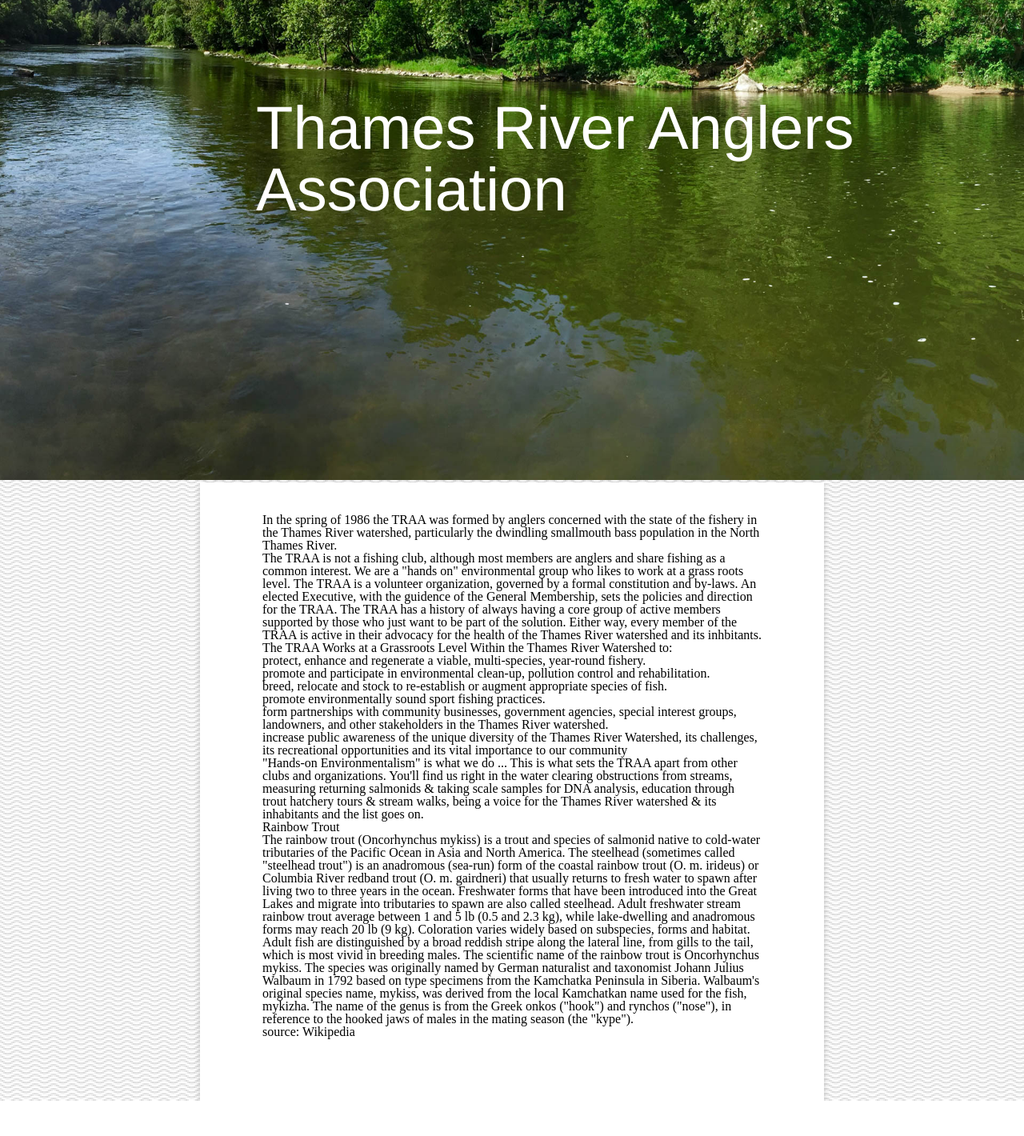
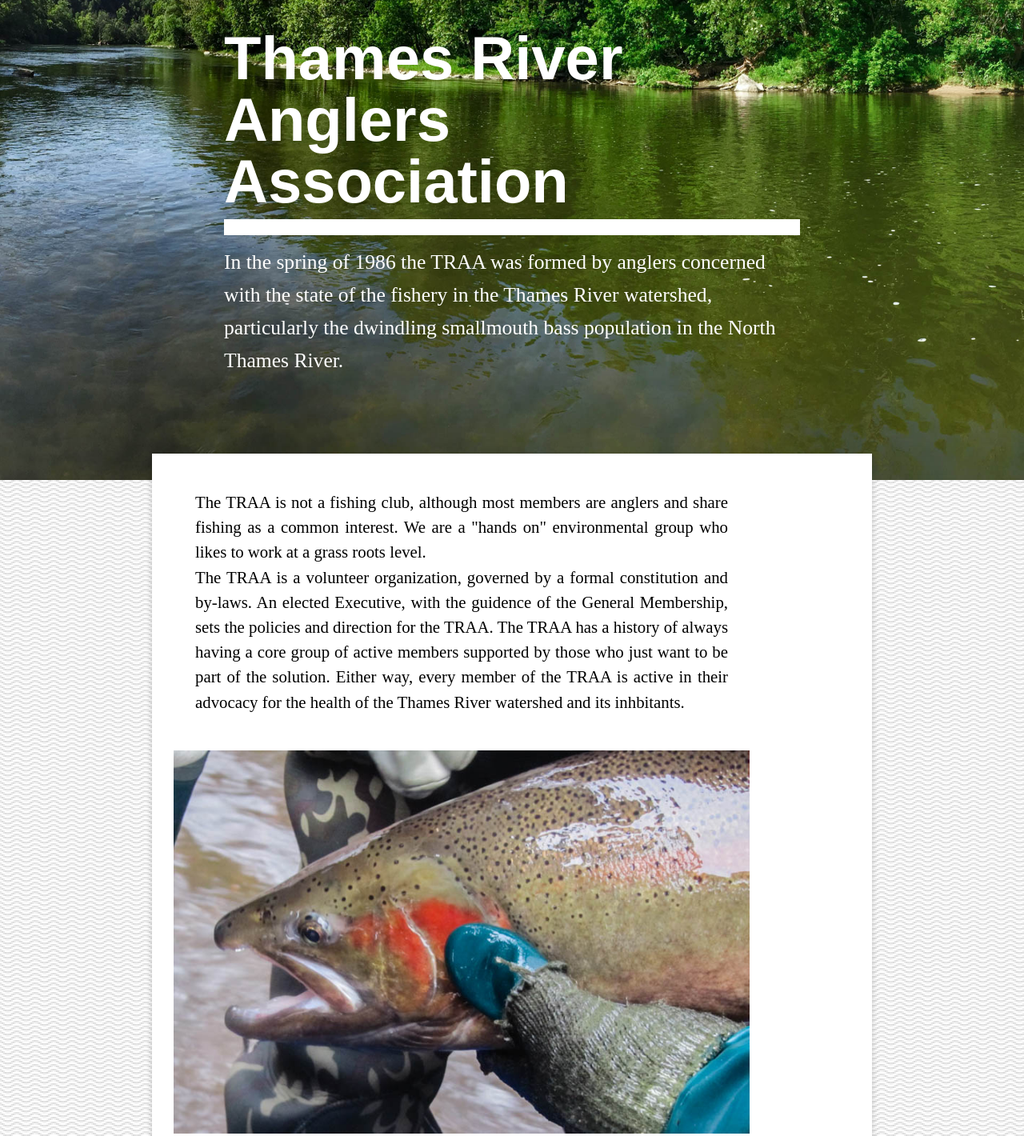
Before and after one commit to destanol/david_estanol_project-2, a plain HTML site: page index.html in a window 1280 px wide. Shown: the part 200-1620 px from the top of the page at 80% size. Before the commit the page ends 1576 px from the top, so only its background shows below. Drawn offline with Linux system fonts and the light colour scheme; a web font is replaced by a local one.

Commit message:
Completed CSS for desktop width

```diff
--- a/css/main.css
+++ b/css/main.css
@@ -5,29 +5,52 @@
 #gridCon
 {
     display:grid;
-    grid-template-columns: 200px 50px 1fr 50px 200px;
+    grid-template-columns: 180px 10px 1fr 10px 180px;
     background-image: url(../images/white_wave.png)
 }
 
 #header
 {
-    position: relative;
     grid-column: 1 / -1;
-    display: block;
+    grid-row-start: 1
 }
 
-#title
+.title
 {
-    position: absolute;
+    grid-column-start: 3;
+    grid-row-start: 1;
     font-size: 4.75rem;
     line-height: 4.8125rem;
-    top: 40%;
-    left: 25%;
+    margin: 26% 0 0 10%;
     max-width: 1000px;
     text-align: left;
     color: #fff;
+    display: flex;
+    flex-direction: column;
+    width: 80%;
+
+}
+
+.title h1
+{
+    font-family: 'freight-macro-pro', "seguoe", sans-serif;
+    font-weight: 600;
+    border-bottom: solid #fff 20px;
     text-transform: capitalize;
-    font-family: 'helvetica', sans-serif;
+    margin-bottom: 2%;
+    padding-bottom: 1.2%;
+
+
+}
+
+.title h2
+{
+    font-family: freight-macro-pro, serif;
+    font-weight: 500;
+    font-size: 1.6rem;
+    line-height: 1.6;
+    margin-bottom: 2%;
+
 }
 
 #heroImg
@@ -40,7 +63,96 @@ article
 {
     background-color: #fff;
     grid-column: 3;
-    padding: 5% 10% 10% 10%;
-    box-shadow: 0px 2px 8px 0px rgba(0, 0, 0, 0.2)
+    /* padding: 5% 14% 10% 10%; */
+    padding: 5% 0 10% 0;
+    box-shadow: 0px 2px 8px 0px rgba(0, 0, 0, 0.2);
+    font-family: freight-micro-pro, serif;
+    font-weight: 300;
+    font-size: 1.3rem;
+    line-height: 1.5;
+    text-align: justify;
+    text-justify: newspaper;
+    margin-top: -4%;
+    display: flex;
+    flex-direction: column;
+}
+
+article img
+{
+    padding-top: 5%;
+    width: 80%;
+    height: 80%;
+    max-width: 1080px;
+    padding-left:3%;
+}
+
+.heading
+{
+    font-family: freight-macro-pro, serif;
+    font-weight: 500;
+    line-height: 2rem;
+    margin-top: 5%;
+    margin-bottom: 2%;
+    font-size: 1.6rem;
+    padding-left: 4%;
 
 }
+
+
+ul, #listHeader
+{
+    list-style-type: disc;
+    background: rgb(182, 197, 114);
+    margin: 0% -4% -3% -4%;
+}
+
+#listHeader
+{
+    border-radius:20px 20px 0 0;
+    padding: 5%;
+    margin-top: 5%;
+}
+
+ul
+{
+    padding: 0 10% 5% 8%;
+    border-radius:0 0 20px 20px;
+    margin-bottom: 2%;
+
+}
+
+.articleContent
+{
+    padding-right: 20%;
+}
+
+.articleContent
+
+{
+    padding-left:6%
+}
+
+#citation
+{
+    margin-top: 1.3%;
+    margin-left: 5%;
+    font-style: italic;
+    font-size: 1.5rem
+}
+
+a:link
+{
+    text-decoration: none;
+    color: #5F5F5F
+}
+
+a:visited
+{
+    text-decoration: none;
+    color: #9a9a9a
+  }
+
+a:hover
+{
+    text-decoration: underline;
+  }
--- a/index.html
+++ b/index.html
@@ -2,40 +2,52 @@
 <html lang="en">
 <head>
 <meta charset="UTF-8">
-<title>Thames River Anglers Association</title>
+<title>About - Thames River Anglers Association</title>
 <!-- Link to reset first -->
 <link href="css/reset.css" rel="stylesheet" type="text/css">
 <link href="css/main.css" rel="stylesheet" type="text/css">
+<link rel="stylesheet" href="https://use.typekit.net/cic8awd.css">
 </head>
 
 <body id="gridCon">
 
 	<header id="header">
-		<h1 id="title">Thames River Anglers Association</h1>
-		<img src="images/river_large.jpg" id="heroImg">
+		<img src="images/river_large.jpg" width="1920px" height="1080px" id="heroImg">
 	</header>
+	<div class="title">
+		<h1 >Thames River Anglers Association </h1>
+		<h2  id="subhead">In the spring of 1986 the TRAA was formed by anglers concerned with the state of the fishery in the Thames River watershed, particularly the dwindling smallmouth bass population in the North Thames River.</h2>
+	</div>
 	<article class="article">
-	<h2 class="heading">In the spring of 1986 the TRAA was formed by anglers concerned with the state of the fishery in the Thames River watershed, particularly the dwindling smallmouth bass population in the North Thames River.</h2/?>
+	<!-- <h2 class="heading" id="leadingSentence">In the spring of 1986 the TRAA was formed by anglers concerned with the state of the fishery in the Thames River watershed, particularly the dwindling smallmouth bass population in the North Thames River.</h2/?> -->
 
+	<h2 class="articleContent">The TRAA is not a fishing club, although most members are anglers and share fishing as a common interest. We are a "hands on" environmental group who likes to work at a grass roots level.</h2>
 	<p class="articleContent">
-	The TRAA is not a fishing club, although most members are anglers and share fishing as a common interest. We are a "hands on" environmental group who likes to work at a grass roots level.
 
 	The TRAA is a volunteer organization, governed by a formal constitution and by-laws. An elected Executive, with the guidence of the General Membership, sets the policies and direction for the TRAA.
 
 	The TRAA has a history of always having a core group of active members supported by those who just want to be part of the solution. Either way, every member of the TRAA is active in their advocacy for the health of the Thames River watershed and its inhbitants.
 	</p>
 
-	<h2 class="heading">The TRAA Works at a Grassroots Level Within the Thames River Watershed to:</h2>
+	<img src="images/fish-1.jpg" id="fishImg" width="800px" height="533px" class="articleImg">
+
+
+	<h2 class="heading" id="listHeader">The TRAA Works at a Grassroots Level Within the Thames River Watershed to:</h2>
 	<ul>
-	<li>protect, enhance and regenerate a viable, multi-species, year-round fishery.</li>
-	<li>promote and participate in environmental clean-up, pollution control and rehabilitation.</li>
-	<li>breed, relocate and stock to re-establish or augment appropriate species of fish.</li>
-	<li>promote environmentally sound sport fishing practices.
-	<li>form partnerships with community businesses, government agencies, special interest groups, landowners, and other stakeholders in the Thames River watershed.
-	<li>increase public awareness of the unique diversity of the Thames River Watershed, its challenges, its recreational opportunities and its vital importance to our community</li>
+	<li>Protect, enhance and regenerate a viable, multi-species, year-round fishery.</li>
+	<li>Promote and participate in environmental clean-up, pollution control and rehabilitation.</li>
+	<li>Breed, relocate and stock to re-establish or augment appropriate species of fish.</li>
+	<li>Promote environmentally sound sport fishing practices.
+	<li>Form partnerships with community businesses, government agencies, special interest groups, landowners, and other stakeholders in the Thames River watershed.
+	<li>Increase public awareness of the unique diversity of the Thames River Watershed, its challenges, its recreational opportunities and its vital importance to our community</li>
 	</ul>
-	"Hands-on Environmentalism" is what we do ...
+
+	<img src="images/fish-2.jpg" id="fishImg" width="800px" height="533px" class="articleImg">
+
+	<h2 class="heading"> "Hands-on Environmentalism" is what we do ... </h2>
+	<p class="articleContent">
 	This is what sets the TRAA apart from other clubs and organizations. You'll find us right in the water clearing obstructions from streams, measuring returning salmonids & taking scale samples for DNA analysis, education through trout hatchery tours & stream walks, being a voice for the Thames River watershed & its inhabitants and the list goes on.
+	</p>
 
 
 	<h2 class="heading">Rainbow Trout</h2>
@@ -46,9 +58,8 @@
 
 	The scientific name of the rainbow trout is Oncorhynchus mykiss. The species was originally named by German naturalist and taxonomist Johann Julius Walbaum in 1792 based on type specimens from the Kamchatka Peninsula in Siberia. Walbaum's original species name, mykiss, was derived from the local Kamchatkan name used for the fish, mykizha. The name of the genus is from the Greek onkos ("hook") and rynchos ("nose"), in reference to the hooked jaws of males in the mating season (the "kype").</p>
 
-	<span id="span">source: Wikipedia</span>
+	<a class="articleContent" id="citation" href="https://en.wikipedia.org/wiki/Rainbow_trout" target="_blank">source: Wikipedia</a>
 	</article>
-
 	<script src="js/main.js"></script>
 </body>
 </html>
```
Also changed, not shown: about.htm (deleted, +0 -12 lines), images/fish-1.jpg (added), images/fish-2.jpg (added), includes/.gitignore.txt (added), 1 other file.
